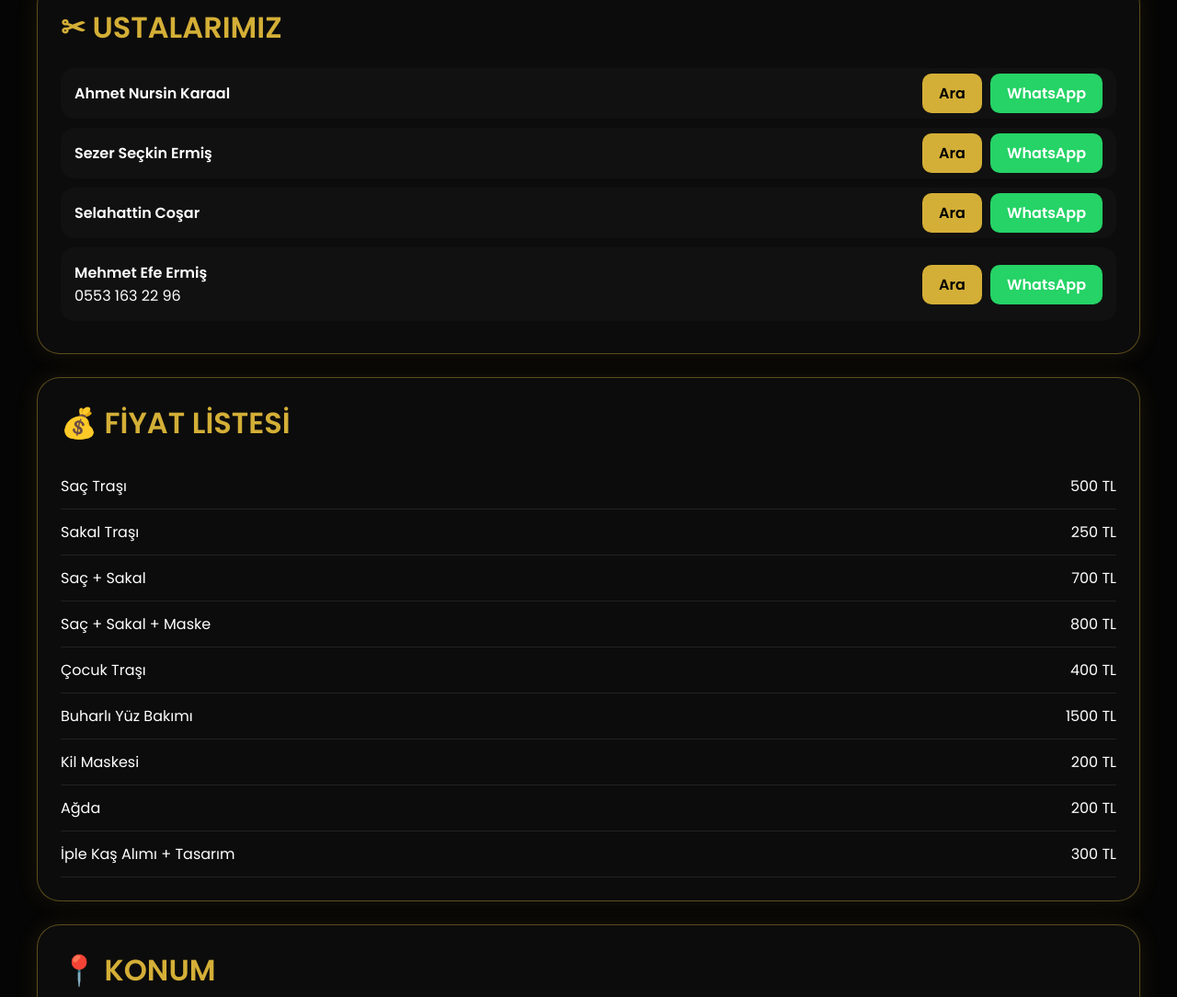
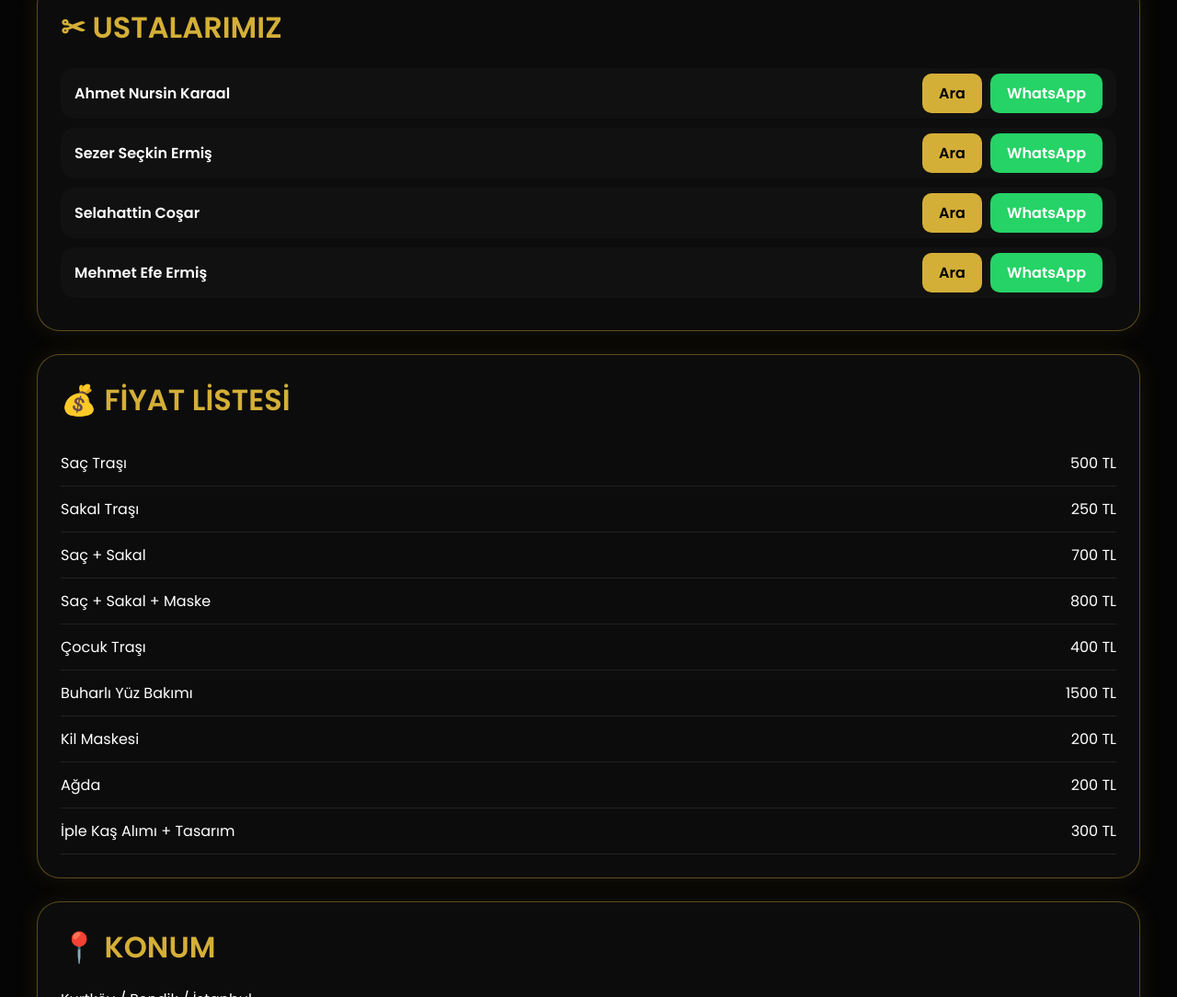
Before and after one commit to nursinhair/kurtkoyseckinerkekkuaforu, a plain HTML site: page index.html in a window 1280 px wide. Shown: the part 1340-2424 px from the top of the page at 92% size. Drawn offline with Linux system fonts and the light colour scheme.

Commit message:
Update index.html

```diff
--- a/index.html
+++ b/index.html
@@ -278,7 +278,6 @@ WHATSAPP RANDEVU
 <div class="usta">
 <div>
 <b>Mehmet Efe Ermiş</b><br>
-0553 163 22 96
 </div>
 
 <div class="actions">
```
